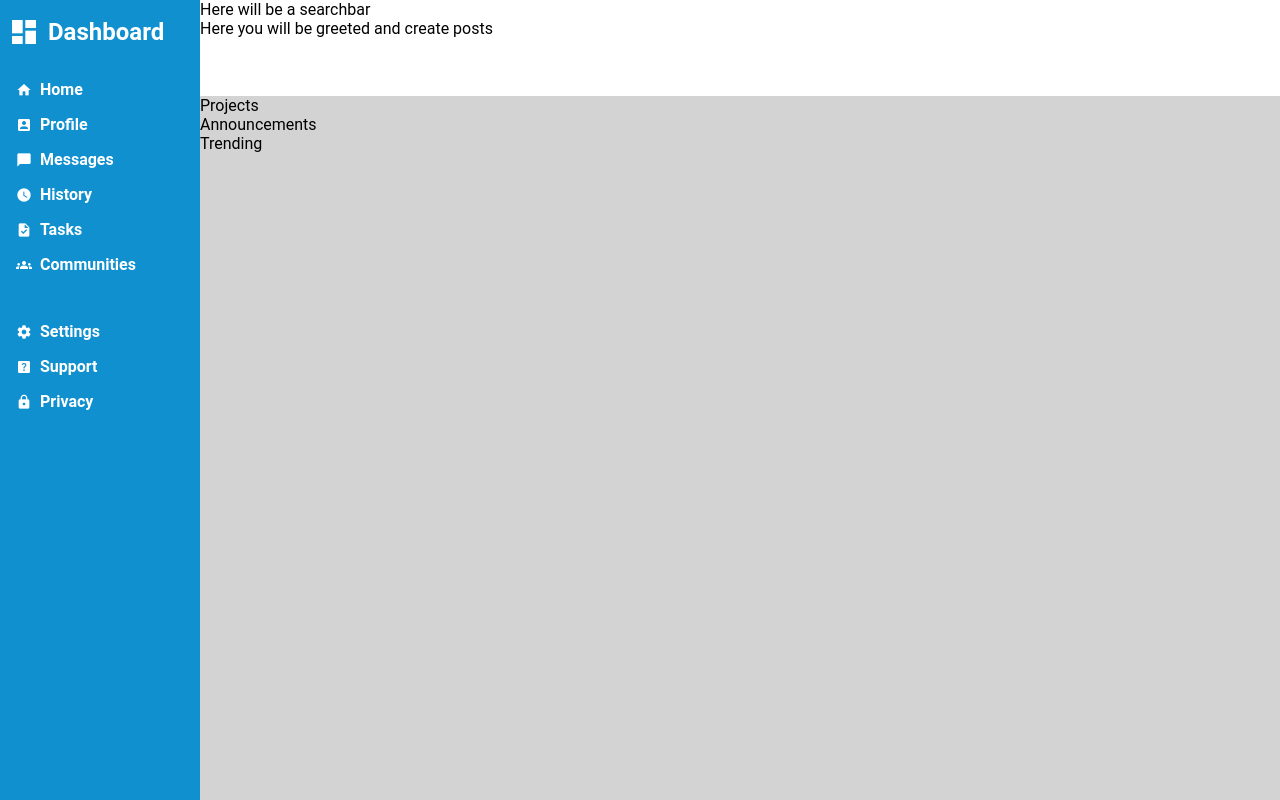
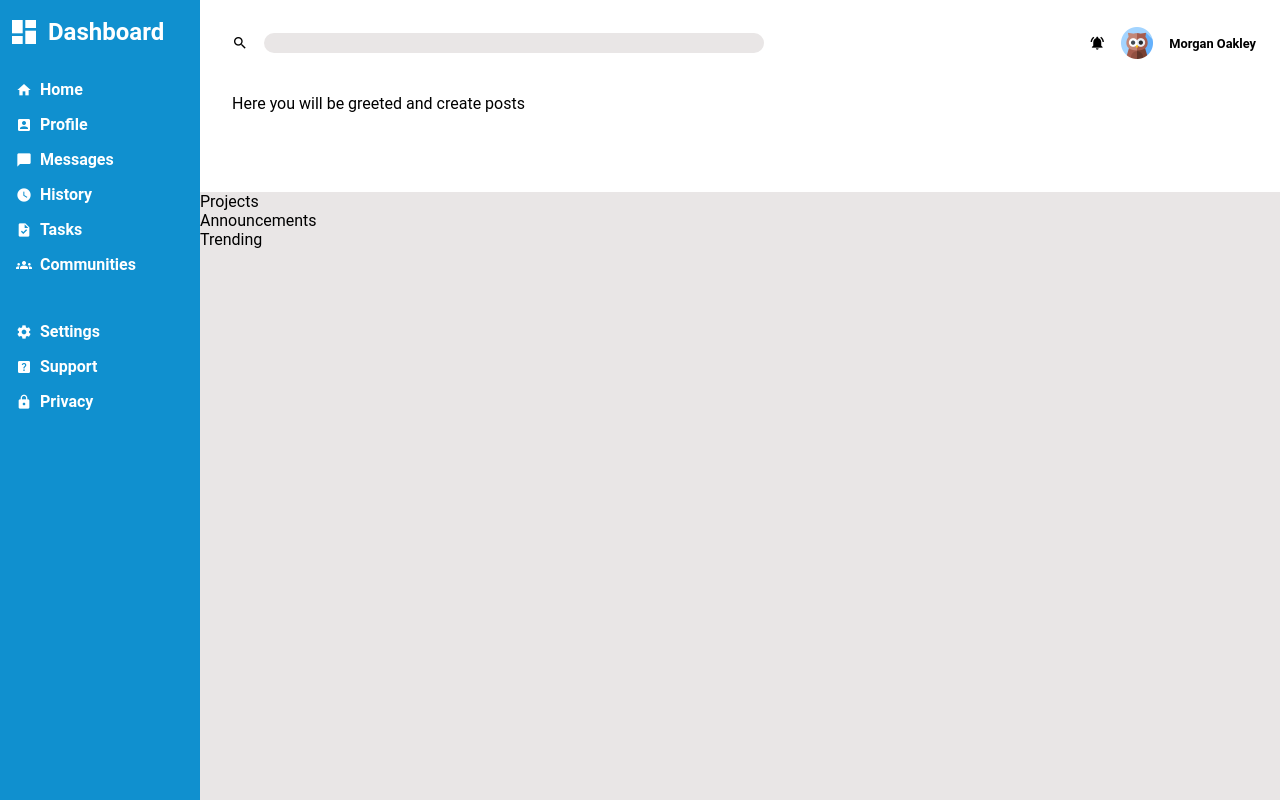
Before and after one commit to NerwenElensar/admin-dashboard, a plain HTML site: page index.html in a window 1280 px wide. Drawn offline with Linux system fonts and the light colour scheme.

Commit message:
style upper header section

```diff
--- a/index.html
+++ b/index.html
@@ -55,7 +55,17 @@
 			</ul>
 		</nav>
 		<header>
-			<div class="upper-header">Here will be a searchbar</div>
+			<div class="upper-header">
+				<div class="searchbar-section">
+					<span class="material-icons">search</span>
+					<input type="search" name="search" id="search" />
+				</div>
+				<div class="login-info">
+					<span class="material-icons">notifications_active</span>
+					<img class="avatar-small" src="icons/owl.png" alt="A owl avatar icon" />
+					<h4>Morgan Oakley</h3>
+				</div>
+			</div>
 			<div class="lower-header">Here you will be greeted and create posts</div>
 		</header>
 		<div class="main-content">
--- a/styles.css
+++ b/styles.css
@@ -6,13 +6,48 @@ body {
 	height: 100vh;
 	display: grid;
 	grid-template-columns: minmax(200px, 15%) 85%;
-	grid-template-rows: 12% 88%;
+	grid-template-rows: 24% 76%;
 	font-family: 'Roboto', sans-serif;
 }
 
 .main-content {
-	background-color: lightgray;
+	background-color: rgb(233, 230, 230);
 	grid-column: 2;
+}
+
+header {
+	display: grid;
+	grid-template-rows: 40% 60%;
+	gap: 1rem;
+	margin: 0.5rem 2rem;
+}
+
+.upper-header {
+	display: flex;
+	justify-content: space-between;
+	flex-shrink: 0;
+}
+
+.searchbar-section, .login-info {
+	display: flex;
+	gap: 16px;
+	align-items: center;
+}
+
+input[type='search'] {
+	border-radius: 12px;
+	background-color: rgb(233, 230, 230);
+	border-style: none;
+	width: 500px;
+	height: 1.25rem;
+}
+
+.avatar-small {
+	height: 32px;
+}
+
+h4 {
+	font-size: 0.8rem;
 }
 
 nav {
```
Also changed, not shown: 1 other file.
